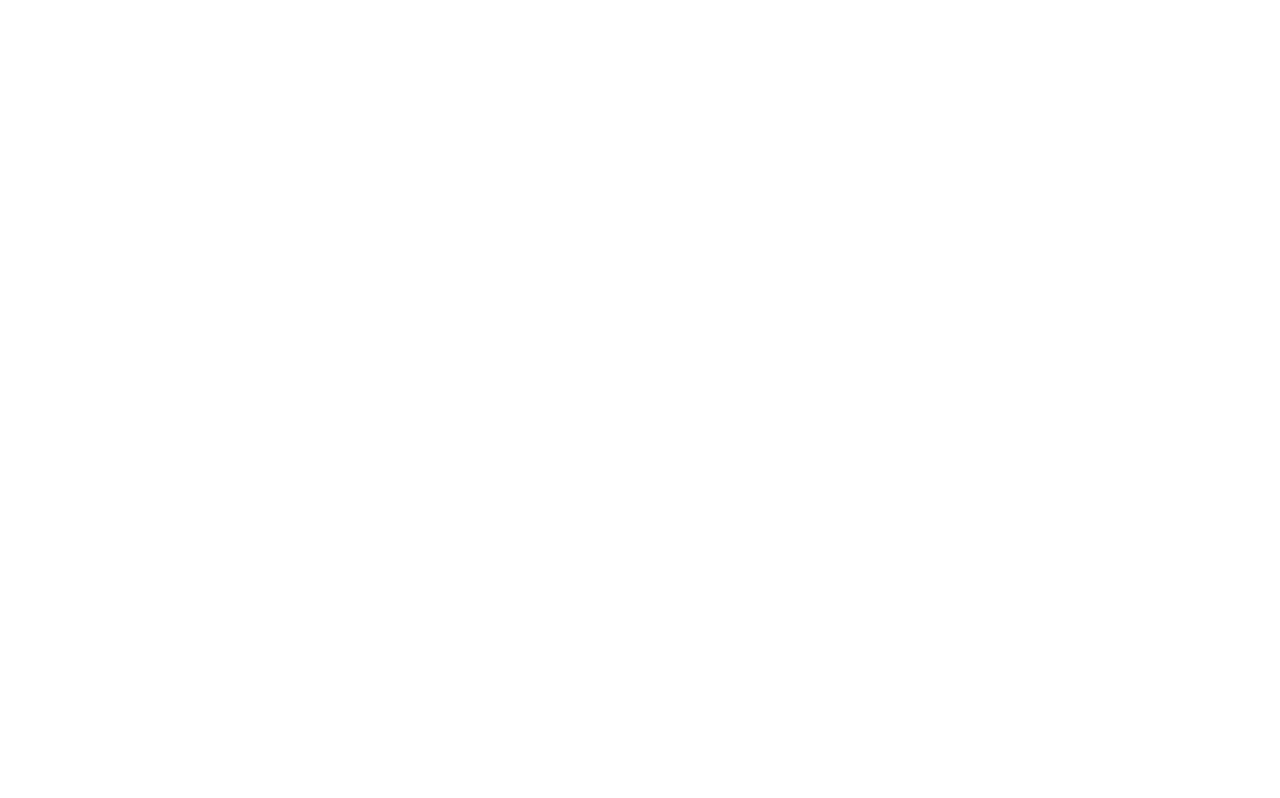
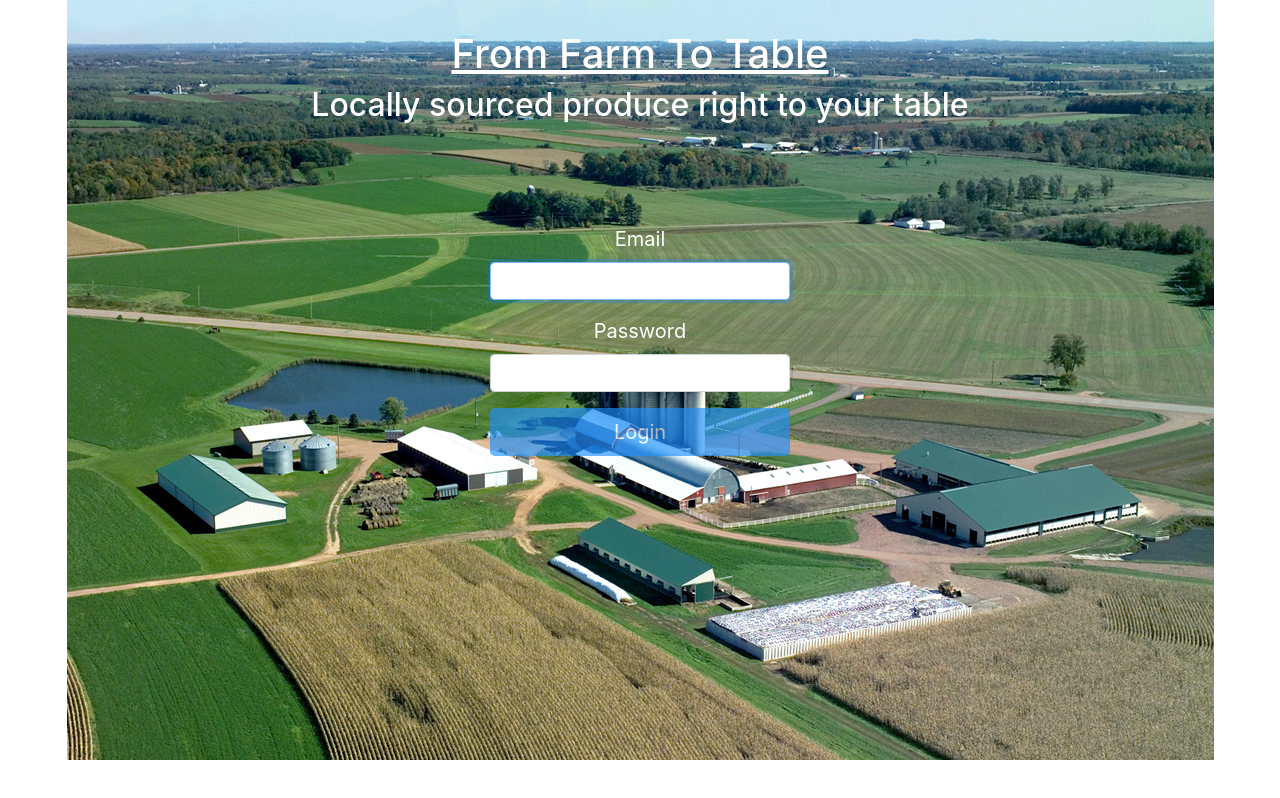
Before and after one commit to Ralph127/WebApp, a React (Create React App) app in the folder client/: page /login in a window 1280 px wide. Shown: the top 798 px of the page. Built offline with nearby package versions, Linux system fonts and the light colour scheme.

Commit message:
front end changes

```diff
--- a/client/public/index.html
+++ b/client/public/index.html
@@ -1,6 +1,7 @@
 <!DOCTYPE html>
 <html lang="en">
   <head>
+
     <meta charset="utf-8">
     <link rel="shortcut icon" href="%PUBLIC_URL%/favicon.ico">
     <meta name="viewport" content="width=device-width, initial-scale=1, shrink-to-fit=no">
@@ -26,6 +27,7 @@
       You need to enable JavaScript to run this app.
     </noscript>
     <div id="root"></div>
+
     <!--
       This HTML file is a template.
       If you open it directly in the browser, you will see an empty page.
--- a/client/src/App.css
+++ b/client/src/App.css
@@ -19,3 +19,93 @@
   opacity: 0.01;
   transition:  opacity 1000ms ease-in
 }
+
+/*
+======================
+  Login Page Styling
+======================
+*/
+.Login{
+  background: url("./resources/images/seehafers_acres_aerial.jpg");
+  background-position: center top;
+  background-repeat: no-repeat;
+  text-align: center;
+  height: 1920px;
+}
+
+.heading h1{
+  color: white;
+  text-align: center;
+  padding-top: 30px;
+   text-decoration: underline;
+}
+
+.heading h2{
+  color: white;
+  text-align: center;
+}
+
+.login label{
+  margin-top: 2em;
+  color: white;
+  font-size: 40px;
+}
+
+.Login form{
+  color: white;
+  margin-top: 5em;
+  width: 300px;
+  font-size: 20px;
+  margin-left: auto;
+  margin-right: auto;
+}
+
+.Login button{
+  background-color: dodgerblue;
+  color: white
+}
+
+/*
+=====================
+  Home Page Styling
+=====================
+*/
+
+.Home {
+  background: url("./resources/images/seehafers_acres_aerial.jpg");
+  background-position: center top;
+  background-repeat: no-repeat;
+  text-align: center;
+  height: 1920px;
+}
+
+.Home h1{
+  color: white;
+  padding-top: 30px;
+}
+
+/*Center form elements on page*/
+.Home form{
+  padding-left: 33%;
+}
+
+/*Buttons on home page are form elements*/
+.Home input{
+  background-color: dodgerblue;
+  color:white;
+  margin: 1em;
+  border-radius: 50%;
+  width: 150px;
+  height: 75px;
+  font-size: 20px;
+  font-weight: bold;
+
+  /*keeps elements inline*/
+  float:left;
+  position: relative;
+  left: 10%;
+}
+
+.produceSelect:hover{
+  box-shadow: 0 12px 16px 0 rgba(0,0,0,0.24), 0 17px 50px 0 rgba(0,0,0,0.19);
+}
--- a/client/src/App.js
+++ b/client/src/App.js
@@ -1,9 +1,11 @@
 import React, { Component } from 'react';
+import { Provider } from 'react-redux';
+import { BrowserRouter, Route, Switch } from 'react-router-dom';
 import FruitsList from './components/FruitsList';
 import VegetablesList from './components/VegetablesList';
-import { Provider } from 'react-redux';
+import Login from './components/Login';
+import Home from './components/Home';
 import store from './store';
-import { BrowserRouter, Route, Switch } from 'react-router-dom';
 import 'bootstrap/dist/css/bootstrap.min.css';
 import './App.css';
 
@@ -21,8 +23,12 @@
       <div className="App">
         <BrowserRouter>
           <Switch>
+
+            <Route path="/home" component={Home}/>
             <Route path="/fruits" component={FruitsList}/>
             <Route path="/vegetables" component={VegetablesList}/>
+            <Route path="/login" component={Login}/>
+
           </Switch>
         </BrowserRouter>
       </div>
--- /dev/null
+++ b/client/src/components/Home.js
@@ -0,0 +1,39 @@
+import React, { Component } from "react";
+import '../App.css'
+
+export default class Home extends Component {
+    constructor(props) {
+        super(props);
+        this.handleFruits = this.handleFruits.bind(this);
+        this.handleVegetables = this.handleVegetables.bind(this);
+    }
+
+    handleFruits(event) {
+        event.preventDefault();
+        this.props.history.push('/fruits');
+    }
+
+    handleVegetables(event) {
+        event.preventDefault();
+        this.props.history.push('/vegetables');
+    }
+
+    render() {
+        return (
+            <div className="Home">
+                <h1>From Farm To Table</h1>
+                <div className="buttons">
+                    <form onSubmit={this.handleFruits}>
+                        <input className='produceSelect' type='submit' value='Fruits'/>
+                    </form>
+                    <form onSubmit={this.handleVegetables}>
+                        <input className='produceSelect' type='submit' value='Vegetables'/>
+                    </form>
+                    {/*<button bsStyle="info">Fruits</button>*/}
+                    {/*<button>Vegetables</button>*/}
+
+            </div>
+        </div>
+        );
+    }
+}
--- /dev/null
+++ b/client/src/components/Login.js
@@ -0,0 +1,64 @@
+import React, { Component } from "react";
+import { Button, FormGroup, FormControl, ControlLabel } from "react-bootstrap";
+
+export default class Login extends Component {
+    constructor(props) {
+        super(props);
+
+        this.state = {
+            email: "",
+            password: ""
+        };
+    }
+
+    handleChange = event => {
+        this.setState({
+            [event.target.id]: event.target.value
+        });
+    };
+
+    handleSubmit = event => {
+        try {
+            this.props.history.push("/home");
+        } catch (e) {
+            alert(e.message);
+        }
+    };
+
+    render() {
+        return (
+            <div className="Login" >
+                <div className="heading">
+                    <h1>From Farm To Table</h1>
+                    <h2>Locally sourced produce right to your table</h2>
+                </div>
+
+                <form onSubmit={this.handleSubmit}>
+                    <FormGroup controlId="email" bsSize="large">
+                        <ControlLabel>Email</ControlLabel>
+                        <FormControl
+                            autoFocus
+                            type="email"
+                            value={this.state.email}
+                            onChange={this.handleChange}/>
+                    </FormGroup>
+
+                    <FormGroup controlId="password" bsSize="large">
+                        <ControlLabel>Password</ControlLabel>
+
+                        <FormControl
+                            value={this.state.password}
+                            onChange={this.handleChange}
+                            type="password"/>
+                        </FormGroup>
+
+                    <Button
+                        block
+                        bsSize="large"
+                        disabled={!(this.state.email.length > 0 && this.state.password.length > 0)}
+                        type="submit">Login</Button>
+                </form>
+            </div>
+        );
+    }
+}
```
Also changed, not shown: client/src/index.js (line endings or trailing spaces), client/src/resources/images/seehafers_acres_aerial.jpg (added).
